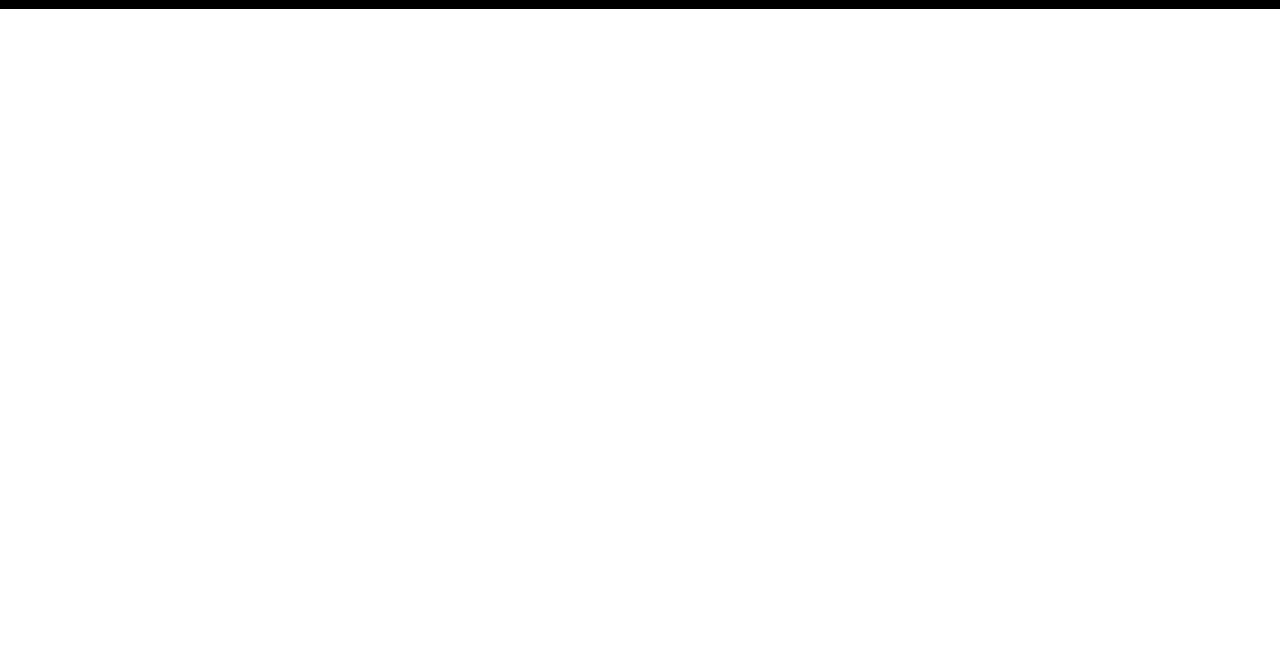
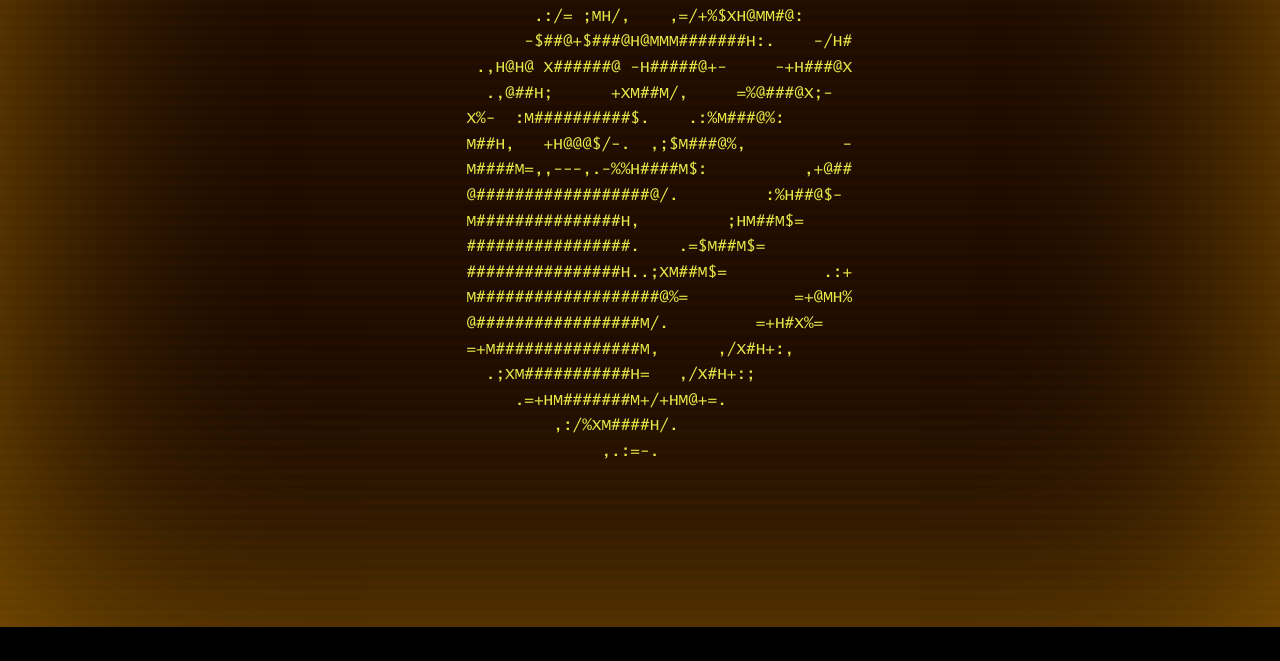
Before and after one commit to Jibs23/exam24, a plain HTML site: page index.html in a window 1280 px wide. Shown: the part 7012-7673 px from the top of the page. Before the commit the page ends 7021 px from the top, so only its background shows below. Drawn offline with Linux system fonts and the light colour scheme.

Commit message:
- Added cake - Changed changelog style

```diff
--- a/index.html
+++ b/index.html
@@ -118,7 +118,7 @@
                 <img src="Images\steam-deck.png" alt="Steam Deck" id="steamdeck-image">
             </div>
 
-        <div class="container" id="changelog">
+        <div id="changelog">
             <p>
                 <h1>bug fixes and change notes</h1>
 
@@ -197,11 +197,38 @@
                     <br>
                     <br>
                 </ul>
+            <br>
+            <br>
+            <br>
+                <h2> Cake Added </h2>
+                </p>
+                <p class="ascii"> <!-- CAKE ASCII ART -->
+                ,:/+/-
+                /M/              .,-=;//;-
+           .:/= ;MH/,    ,=/+%$XH@MM#@:
+          -$##@+$###@H@MMM#######H:.    -/H#
+     .,H@H@ X######@ -H#####@+-     -+H###@X
+      .,@##H;      +XM##M/,     =%@###@X;-
+    X%-  :M##########$.    .:%M###@%:
+    M##H,   +H@@@$/-.  ,;$M###@%,          -
+    M####M=,,---,.-%%H####M$:          ,+@##
+    @##################@/.         :%H##@$-
+    M###############H,         ;HM##M$=
+    #################.    .=$M##M$=
+    ################H..;XM##M$=          .:+
+    M###################@%=           =+@MH%
+    @#################M/.         =+H#X%=
+    =+M###############M,      ,/X#H+:,
+      .;XM###########H=   ,/X#H+:;
+         .=+HM#######M+/+HM@+=.
+             ,:/%XM####H/.
+                  ,.:=-.
             </p>
-
+            <br>
+            <br>
+            <br>
         </div>
     </main>
-
     <!-- FOOTER -->
     <footer>
         <a href="http://www.valvesoftware.com/">
@@ -211,6 +238,7 @@
         <a href="https://www.valvesoftware.com/legal/site-terms-of-use"> Site terms of use. </a>
         <a href="https://store.steampowered.com/privacy_agreement/"> Privacy policy. </a>
         <a href="https://store.steampowered.com/legal"> Legal. </a>
+
     </footer>
 
 </body>
--- a/stylesheet.css
+++ b/stylesheet.css
@@ -31,9 +31,6 @@ body {
     background-position: center; /* Center background image */
     background-repeat: no-repeat; /* Do not repeat the background image */
     background-attachment: fixed; /* Make the background image fixed */
-}
-footer {
-    background-color: black;
 }
 
 /* Style for headers */
@@ -214,13 +211,26 @@ button:hover {
     padding-right: 30px;
 }
 #changelog {
-    width: 700px;
+    display: flex;
+    flex-direction: column;
+    align-items: center;
+    margin: 0 auto;
+    width: 100%;
     padding: 60px;
-    background-color: black;
-    color: white;
-    border: 0px;
-    border-radius: 15px;
-    box-shadow: 0px 0px 8px #ffffff;
+    background: repeating-linear-gradient( /* Background pattern */
+        rgb(30, 12, 0),
+        rgb(30, 12, 0) 5px,
+        rgb(35, 14, 0) 5px,
+        rgb(35, 14, 0) 10px
+    );
+    color: rgb(232, 232, 73);
+    box-shadow: inset 0px 0px 500px rgba(234, 160, 0, 0.5);
+}
+.ascii {
+    white-space: pre; /* Preserve whitespace */
+    margin: 0px auto;
+    width: fit-content;
+
 }
 .gallery {
     display: flex;
@@ -253,7 +263,7 @@ footer {
     background-color: black;
     color: white;
     font-size: small;
-    margin-top: 10px;
+    margin-top: 0px;
     padding-top: 40px;
     gap: 5%;
     font-family: lucon;
@@ -262,6 +272,7 @@ footer {
 footer a {
     color: white;
 }
+
 
 /* Animation for enlarging elements on hover */
 .enlarge-on-hover {
@@ -339,8 +350,8 @@ footer a {
         width: 100%;
     }
     #changelog {
-        width: 100%;
-        padding: 20px;
+        padding: 40px;
+        box-shadow: inset 0px 0px 80px rgba(234, 160, 0, 0.5);
     }
     #documentary-thumbnail {
         margin-bottom: 60px;
@@ -348,4 +359,7 @@ footer a {
     #steamdeck-image {
         max-width: 95%;
     }
+    .ascii {
+        font-size: small;
+    }
 }
```
